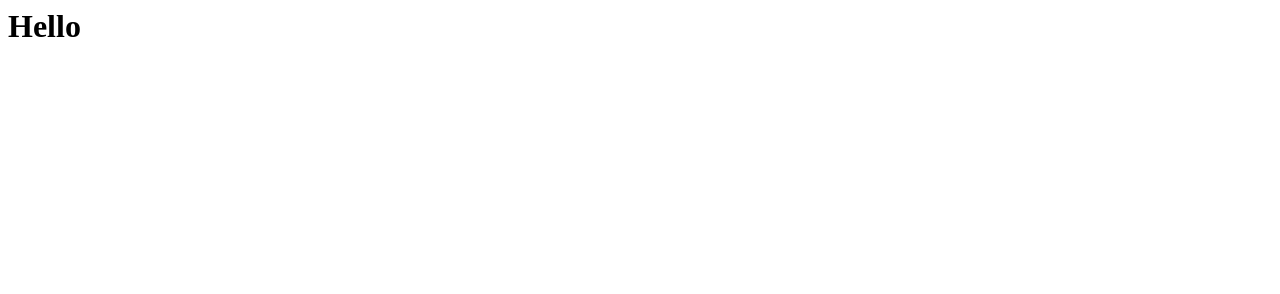
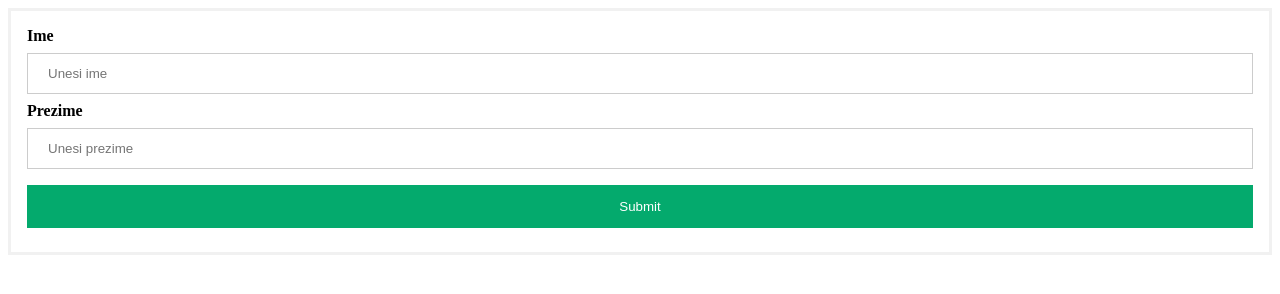
Before and after one commit to mlnkvcj/git_demo, a plain HTML site: page index.html in a window 1280 px wide. Drawn offline with Linux system fonts and the light colour scheme.

Commit message:
submit funtion in js

```diff
--- a/index.html
+++ b/index.html
@@ -4,8 +4,101 @@
     <meta http-equiv="X-UA-Compatible" content="IE=edge">
     <meta name="viewport" content="width=device-width, initial-scale=1.0">
     <title>Document</title>
+    <style>
+        form {
+  border: 3px solid #f1f1f1;
+}
+
+/* Full-width inputs */
+input[type=text], input[type=password] {
+  width: 100%;
+  padding: 12px 20px;
+  margin: 8px 0;
+  display: inline-block;
+  border: 1px solid #ccc;
+  box-sizing: border-box;
+}
+
+/* Set a style for all buttons */
+button {
+  background-color: #04AA6D;
+  color: white;
+  padding: 14px 20px;
+  margin: 8px 0;
+  border: none;
+  cursor: pointer;
+  width: 100%;
+}
+
+/* Add a hover effect for buttons */
+button:hover {
+  opacity: 0.8;
+}
+
+/* Extra style for the cancel button (red) */
+.cancelbtn {
+  width: auto;
+  padding: 10px 18px;
+  background-color: #f44336;
+}
+
+/* Center the avatar image inside this container */
+.imgcontainer {
+  text-align: center;
+  margin: 24px 0 12px 0;
+}
+
+/* Avatar image */
+img.avatar {
+  width: 40%;
+  border-radius: 50%;
+}
+
+/* Add padding to containers */
+.container {
+  padding: 16px;
+}
+
+/* The "Forgot password" text */
+span.psw {
+  float: right;
+  padding-top: 16px;
+}
+
+/* Change styles for span and cancel button on extra small screens */
+@media screen and (max-width: 300px) {
+  span.psw {
+    display: block;
+    float: none;
+  }
+  .cancelbtn {
+    width: 100%;
+  }
+}
+    </style>
+    <script>
+        function submitovano(){
+            let ime = document.getElementById("name").value
+            let prezime = document.getElementById("surname").value
+            console.log(ime + " " + prezime)
+            document.getElementById("ime").innerHTML = ime
+            document.getElementById("prezime").innerHTML = prezime
+        }
+    </script>
 </head>
 <body>
-    <h1>Hello</h1>
+    <form method="post">
+        <div class="container">
+          <label for="name"><b>Ime</b></label>
+          <input type="text" placeholder="Unesi ime" name="name" id = "name" required>
+
+          <label for="surname"><b>Prezime</b></label>
+          <input type="text" placeholder="Unesi prezime" name="surname" id = "surname" required>
+
+          <button type="button" onclick="submitovano()">Submit</button>
+        </div>
+      </form>
+      <h1 id="ime"></h1>
+      <h2 id="prezime"></h2>
 </body>
 </html>
```
